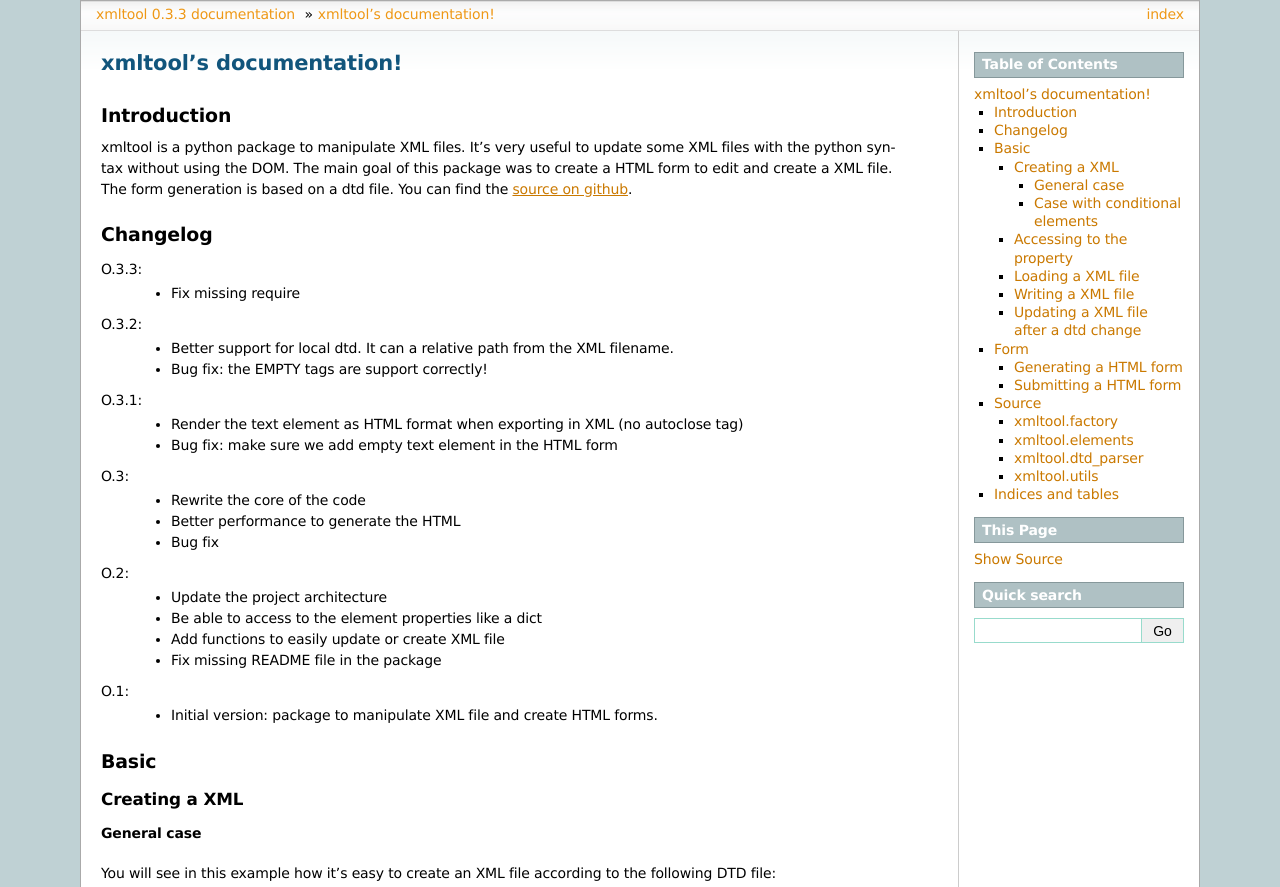
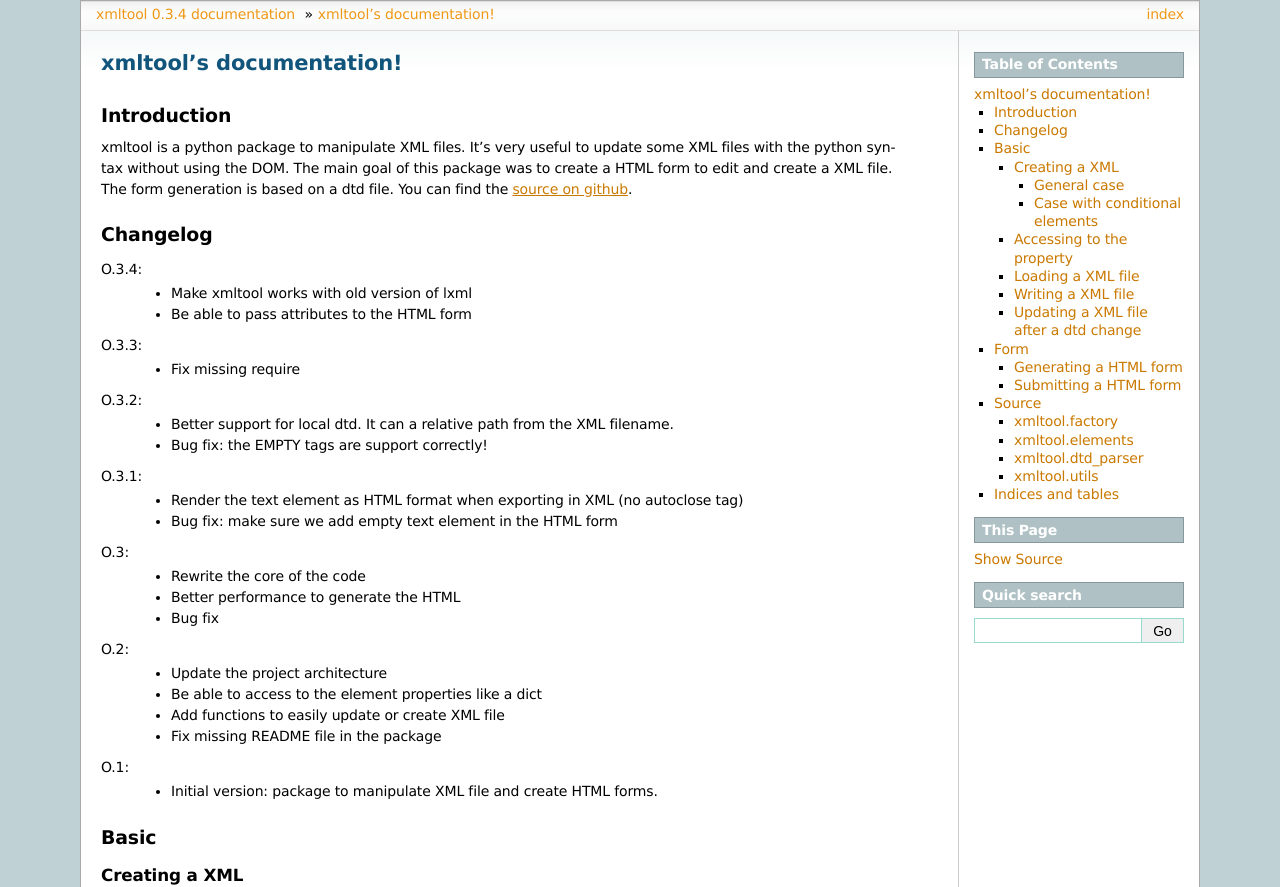
Before and after one commit to LeResKP/xmltool, a Sphinx documentation site: the page built from docs/index.rst, in a window 1280 px wide and 900 px high, cut to the strip 0-887 px from the top of the window. Built offline with Sphinx 7.4.7, drawn with Linux system fonts in a browser that asks for light colours; formulas are drawn with MathJax 3; some of the changed text lies outside the part shown.

Commit message:
Bumb version and changelog

```diff
--- a/README.rst
+++ b/README.rst
@@ -8,6 +8,10 @@
 
 Changelog
 =========
+
+O.3.4:
+    * Make xmltool works with old version of lxml
+    * Be able to pass attributes to the HTML form
 
 O.3.3:
     * Fix missing require
--- a/docs/changelog.rst.inc
+++ b/docs/changelog.rst.inc
@@ -1,5 +1,9 @@
 Changelog
 =========
+
+O.3.4:
+    * Make xmltool works with old version of lxml
+    * Be able to pass attributes to the HTML form
 
 O.3.3:
     * Fix missing require
--- a/docs/conf.py
+++ b/docs/conf.py
@@ -48,9 +48,9 @@
 # built documents.
 #
 # The short X.Y version.
-version = '0.3.3'
+version = '0.3.4'
 # The full version, including alpha/beta/rc tags.
-release = '0.3.3'
+release = '0.3.4'
 
 # The language for content autogenerated by Sphinx. Refer to documentation
 # for a list of supported languages.
--- a/setup.py
+++ b/setup.py
@@ -8,7 +8,7 @@
 except ImportError:
     pass
 
-version = '0.3.3'
+version = '0.3.4'
 
 setup(name='xmltool',
       version=version,
```
Also changed, not shown: 1 other file.
